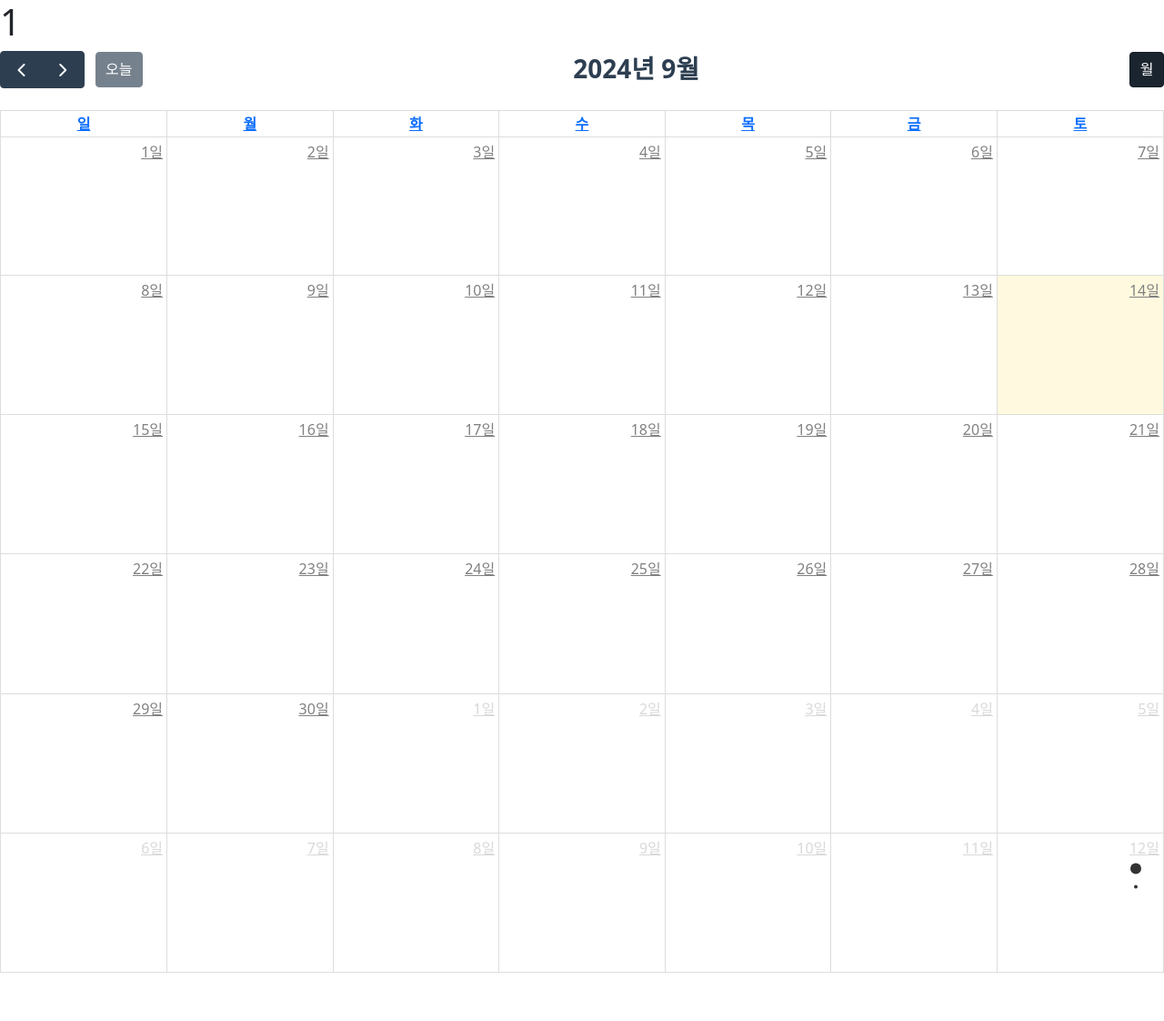
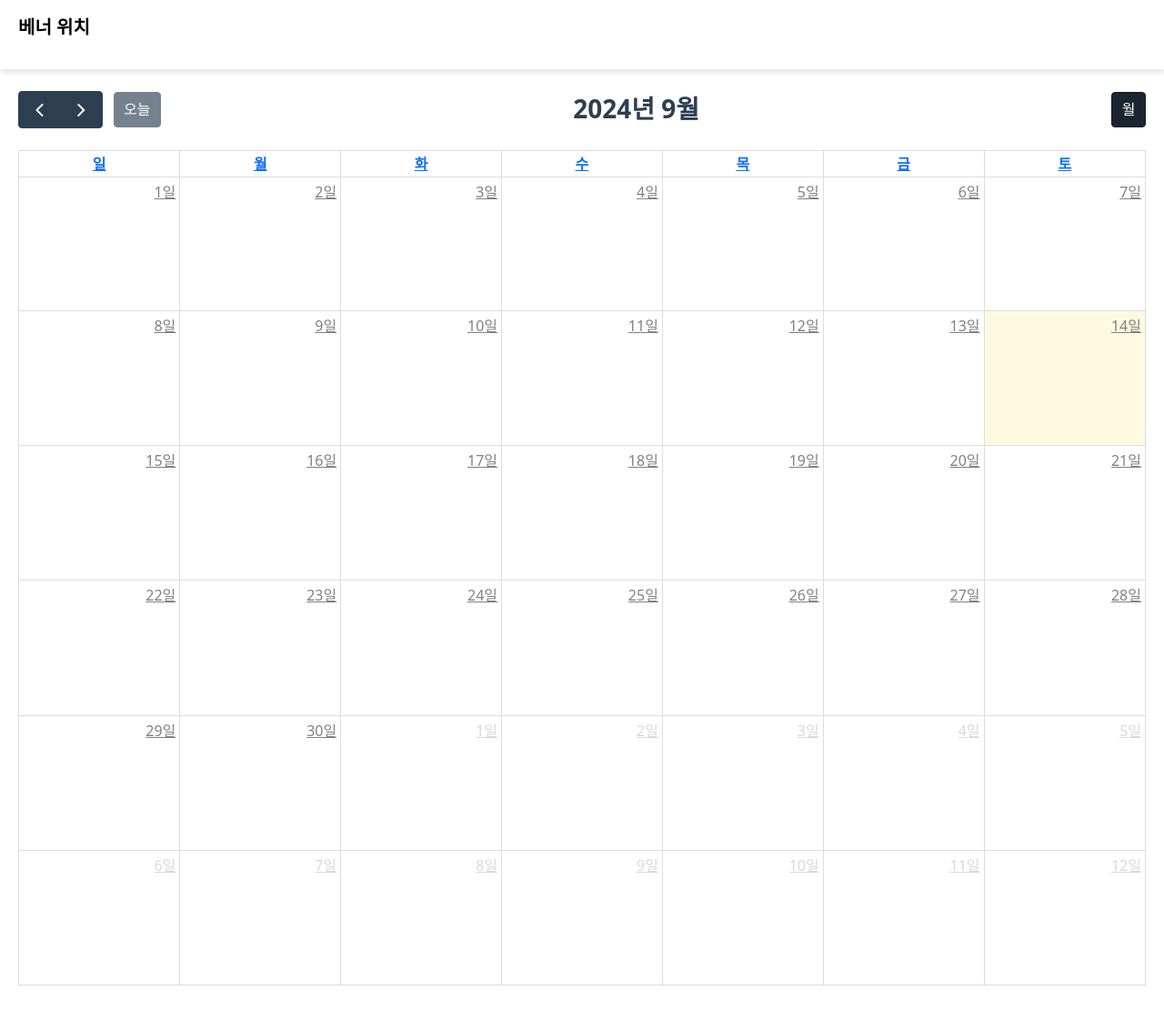
Before and after one commit to Xodls128/MI, a Django app: page / in a window 1280 px wide. Shown: the top 1122 px of the page at 91% size. Run offline with Django 5.2, Linux system fonts and the light colour scheme; lists and menus that the app fills with data are empty.

Commit message:
베너만듦

```diff
--- a/MI/gundae/static/css/style.css
+++ b/MI/gundae/static/css/style.css
@@ -13,14 +13,6 @@
     font-size: 2.5rem;
 }
 
-#calendar {
-    max-width: 900px;
-    margin: 0 auto;
-    padding: 20px;
-    background-color: white;
-    border-radius: 12px;
-    box-shadow: 0 4px 12px rgba(0, 0, 0, 0.1);
-}
 
 .fc-toolbar-title {
     font-size: 1.75rem;
@@ -77,3 +69,30 @@
 .modal-footer .btn-secondary:hover {
     background-color: #5a6268;
 }
+
+/* 베너 */
+.banner{
+    position: fixed;
+    top: 0;
+    left: 0;
+    width: 100%;
+    background: white;
+    color: black;
+    font-weight: 900;
+    font-size: 20px;
+    padding: 15px 20px;
+    display: flex;
+    justify-content: space-between;
+    align-items: center;
+    box-shadow: 0 4px 6px rgba(0,0,0,0.1);
+    z-index: 1000;
+    transition: background 0.3 ease;
+    backdrop-filter: blur(7px);
+
+}
+
+/* section */
+.section{
+    margin-top: 90px;
+    padding: 10px 20px;
+}
--- a/MI/gundae/templates/gundae/main.html
+++ b/MI/gundae/templates/gundae/main.html
@@ -4,7 +4,7 @@
     <meta charset="UTF-8">
     <meta name="viewport" content="width=device-width, initial-scale=1.0">
     <title>메인페이지</title>
-
+    {% load static %}
     <!-- 외부 css -->
     <link rel="stylesheet" href="https://cdnjs.cloudflare.com/ajax/libs/fullPage.js/3.1.2/fullpage.min.css">
 
@@ -25,16 +25,17 @@
 
 
     <!-- 내부 css -->
-    {% load static %}
     <link rel="stylesheet" href="{% static 'css/style.css' %}">
 
 </head>
 
 
 <body>
-    <h1>1</h1>
+    <div class="banner">
+        <p>베너 위치</p>
+    </div>
     <div id="fullPage">
-        <div class="section" id="calender">
+        <div class="section fp-auto-height" id="calender">
             <!-- id 개중요 이게 js랑 연결되서 랜더링됨 -->
             <p>1</p>
         </div>
@@ -56,9 +57,7 @@
     <script>
         new fullpage('#fullPage', {
             // 옵션 설정
-            // sectionsColor: ['#ff5f45', '#0798ec'],
-            navigation: true,
-            navigationPosition: 'right',
+            navigation: false,
             navigationTooltips: ['First section', 'Second section'],
             showActiveTooltip: true,
             slidesNavigation: true,
@@ -72,8 +71,12 @@
     <script>
         new fullpage('#fullpage', {
             autoScrolling: true,
-            navigation: true
+            navigation: true,
+
         });
+
+
+
     </script>
 
     <!-- 켈린더 스크립트 -->
--- a/MI/gundae/urls.py
+++ b/MI/gundae/urls.py
@@ -3,6 +3,4 @@
 
 urlpatterns = [
     path('',views.home, name='home'),
-    path('calendar/', views.calendar_view, name='calendar'),
-
 ]
--- a/MI/gundae/views.py
+++ b/MI/gundae/views.py
@@ -18,6 +18,3 @@
             "end": event.접수기간.split('~')[1] if '~' in event.접수기간 else event.접수기간,  # 접수 종료일
         })
     return JsonResponse(event_list, safe=False)
-
-def calendar_view(request):
-    return render(request, )
```
